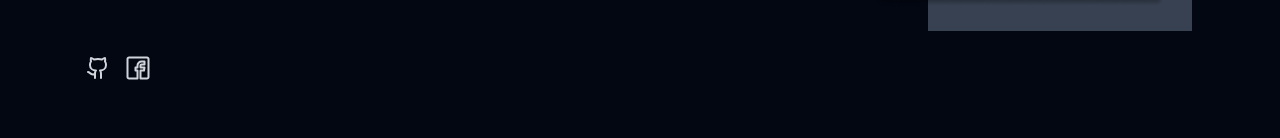
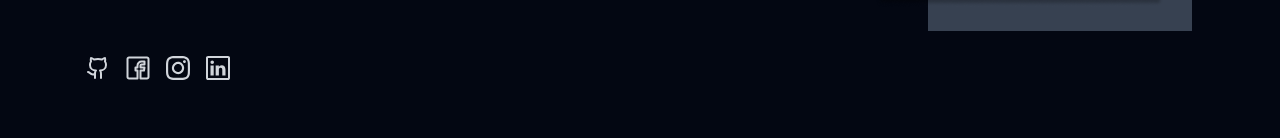
Before and after one commit to Messaoudi-Belkacem/BMDev, a React (Vite) app: page / in a window 1280 px wide. Shown: the part 485-623 px from the top of the page. Built offline with nearby package versions, Linux system fonts and the light colour scheme.

Commit message:
Update the scrollbar

```diff
--- a/src/App.jsx
+++ b/src/App.jsx
@@ -3,6 +3,7 @@ import {Footer, Hero} from './conatiners'
 import {Skills} from './conatiners'
 import {Work} from './conatiners'
 import './main.css'
+import './scrollbar.css'
 
 function App() {
   return(
--- a/src/conatiners/footer/Footer.jsx
+++ b/src/conatiners/footer/Footer.jsx
@@ -1,5 +1,7 @@
 import githubImage from '../../assets/github-icon.svg'
 import facebookImage from '../../assets/facebook-icon.svg'
+import instagramImage from '../../assets/instagram-icon.svg'
+import linkedInImage from '../../assets/linkedin-icon.svg'
 import mailImage from '../../assets/icon-mail.svg'
 import callImage from '../../assets/icon-call.svg'
 import copyImage from '../../assets/icon-copy.svg'
@@ -43,6 +45,12 @@ function Footer() {
                             <a href="https://www.facebook.com/waile.messaoudi/" target="_blank">
                                 <img src={facebookImage}></img>
                             </a>
+                            <a href="https://www.instagram.com/waile.massudi/" target="_blank">
+                                <img src={instagramImage}></img>
+                            </a>
+                            <a href="https://www.linkedin.com/in/belkacem-messaoudi-a95591230/" target="_blank">
+                                <img src={linkedInImage}></img>
+                            </a>
                         </div>
                     </div>
                 </div>
--- a/src/conatiners/footer/footer.css
+++ b/src/conatiners/footer/footer.css
@@ -106,6 +106,14 @@
     color: #D1D5DB;
 }
 
+.bmdev__footer-main-extra-links {
+    display: flex;
+    flex-direction: row;
+    justify-content: center;
+    align-items: center;
+    gap: 4px;
+}
+
 .bmdev__footer-copyrights {
     display: flex;
     justify-content: center;
--- a/src/conatiners/hero/Hero.jsx
+++ b/src/conatiners/hero/Hero.jsx
@@ -3,6 +3,8 @@ import { IoEllipse } from "react-icons/io5";
 import myImage from '../../assets/professional-picture.png';
 import githubImage from '../../assets/github-icon.svg'
 import facebookImage from '../../assets/facebook-icon.svg'
+import instagramImage from '../../assets/instagram-icon.svg'
+import linkedInImage from '../../assets/linkedin-icon.svg'
 import './hero.css'
 
 function Hero() {
@@ -37,6 +39,12 @@ function Hero() {
                     <a href="https://www.facebook.com/waile.messaoudi/" target="_blank">
                         <img src={facebookImage}></img>
                     </a>
+                    <a href="https://www.instagram.com/waile.massudi/" target="_blank">
+                        <img src={instagramImage}></img>
+                    </a>
+                    <a href="https://www.linkedin.com/in/belkacem-messaoudi-a95591230/" target="_blank">
+                        <img src={linkedInImage}></img>
+                    </a>
                 </div>
             </div>
             <div className="bmdev__hero-image">
--- /dev/null
+++ b/src/scrollbar.css
@@ -0,0 +1,23 @@
+/* scrollbar.css */
+::-webkit-scrollbar {
+    width: 24px;
+}
+
+::-webkit-scrollbar-track {
+    background: #111827;
+}
+
+::-webkit-scrollbar-thumb {
+    background-color: #374151;
+    border-radius: 10px;
+    border: 3px solid #f1f1f1;
+}
+
+::-webkit-scrollbar-thumb:hover {
+    background: #37415180;
+}
+
+html {
+    scrollbar-width: auto;
+    scrollbar-color: #374151 #111827;
+}
```
Also changed, not shown: src/assets/instagram-icon.svg (added), src/assets/linkedin-icon.svg (added).
